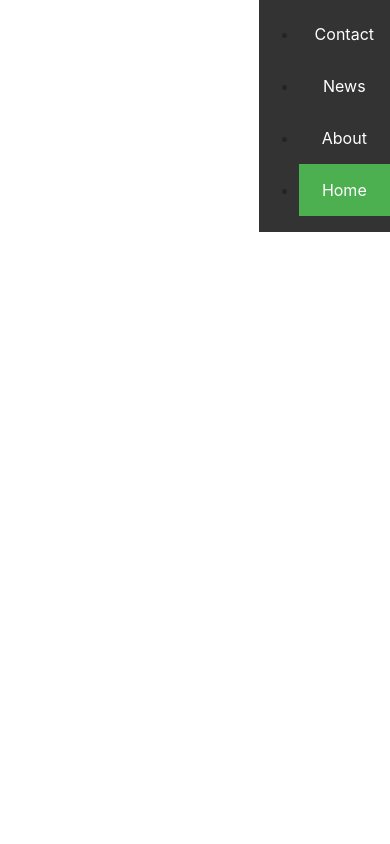
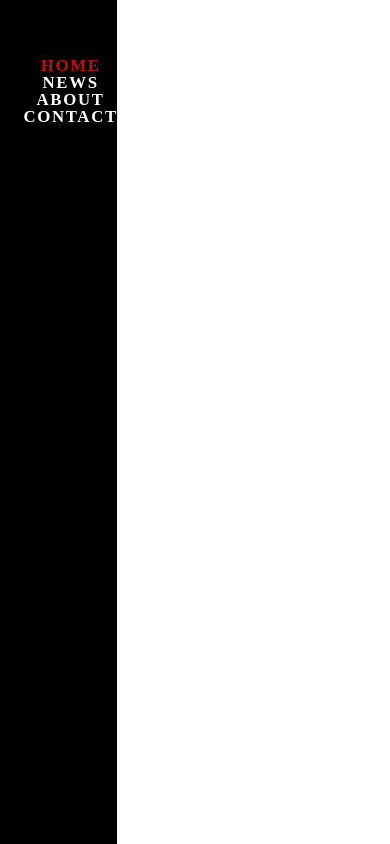
Before and after one commit to RegusAl/cs50, a plain HTML site: page Web Track/Homepage/index.html in a window 390 px wide. Drawn offline with nearby package versions, Linux system fonts and the light colour scheme.

Commit message:
responsive nav

```diff
--- a/Web Track/Homepage/_global.scss
+++ b/Web Track/Homepage/_global.scss
@@ -0,0 +1,49 @@
+* {
+  margin: 0;
+  padding: 0;
+  box-sizing: border-box;
+}
+
+html {
+  font-size: 62.5%;
+}
+
+h1 {
+  font-size: 4rem;
+}
+
+//Responsive
+
+//Responsive Nav
+@media screen and (max-width: 100rem) {
+  .menu {
+    nav {
+      h1 {
+        font-size: 3rem;
+      }
+      li {
+        line-height: 5rem;
+      }
+    }
+  }
+}
+
+@media screen and (max-width: 70rem) {
+  html {
+    font-size: 50%;
+  }
+  .menu {
+    text-align: center;
+    nav {
+      h1 {
+        display: none;
+      }
+    }
+  }
+}
+
+@media screen and (max-width: 50rem) {
+  html {
+    font-size: 35%;
+  }
+}
--- a/Web Track/Homepage/_header.scss
+++ b/Web Track/Homepage/_header.scss
@@ -1,39 +1,46 @@
-nav {
-  list-style-type: none;
-  margin: 0;
-  padding: 0;
-  overflow: hidden;
-  background-color: #333;
-  float: right;
-}
-
-ul.topnav li {
-  float: left;
-}
-
-ul.topnav li a {
-  display: block;
-  color: white;
-  text-align: center;
-  padding: 14px 16px;
-  text-decoration: none;
-}
-
-ul.topnav li a:hover:not(.active) {
-  background-color: #111;
-}
-
-ul.topnav li a.active {
-  background-color: #4caf50;
-}
-
-ul.topnav li.right {
-  float: right;
-}
-
-@media screen and (max-width: 600px) {
-  ul.topnav li.right,
-  ul.topnav li {
-    float: none;
+.menu {
+  position: fixed;
+  height: 100vh;
+  background: black;
+  width: 10vw;
+  transition: 1s;
+  #active {
+    color: rgb(200, 10, 10);
+  }
+  &:hover {
+    width: 30vw;
+  }
+  &:hover ~ main {
+    transform: perspective(80vw) rotateY(10deg) translateX(35vw) scaleY(1.2);
+  }
+  &:hover nav {
+    left: 20%;
+  }
+  nav {
+    position: absolute;
+    margin-top: 50%;
+    left: -100rem;
+    transition: 0.5s;
+    h1 {
+      padding-bottom: 2rem;
+    }
+    ul {
+      color: white;
+      text-transform: uppercase;
+      list-style-type: none;
+    }
+    li {
+      line-height: 2.5rem;
+      letter-spacing: 0.3em;
+      &:hover {
+        opacity: 0.5;
+      }
+    }
+    a {
+      font-size: 3rem;
+      text-decoration: none;
+      color: white;
+      font-weight: 600;
+    }
   }
 }
--- /dev/null
+++ b/Web Track/Homepage/_main.scss
@@ -0,0 +1,8 @@
+main {
+  width: 90%;
+  margin-left: 10vw;
+  background: #fdfdfd;
+  transition: 1s;
+  transform-origin: left center;
+  color: #d2d2d0;
+}
--- a/Web Track/Homepage/index.html
+++ b/Web Track/Homepage/index.html
@@ -5,19 +5,24 @@
     <meta name="viewport" content="width=device-width, initial-scale=1.0">
     <title>Homepage</title>
     <link rel="stylesheet" href="style.css">
-    <link rel="stylesheet" href="https://stackpath.bootstrapcdn.com/bootstrap/4.3.1/css/bootstrap.min.css">
 </head>
 <body>
     <header>
-        <nav>
-            <h1 id="logo"></h1>
-            <ul class="topnav">
-                <li><a class="right" href="#contact">Contact</a></li>
-                <li><a href="#news">News</a></li>
-                <li><a href="#about">About</a></li>
-                <li><a class="active" href="./index.html">Home</a></li>
-            </ul>
-        </nav>
+        <div class="menu">
+            <nav>
+                <ul>
+                    <h1>Albert Regus</h1>
+                    <li><a id="active" href="#">Home</a></li>
+                    <li><a href="#news">News</a></li>
+                    <li><a href="#about">About</a></li>
+                    <li><a href="#contact">Contact</a></li>
+                </ul>
+            </nav>
+        </div>
     </header>
+    <main >
+
+
+    </main>
 </body>
 </html>
--- a/Web Track/Homepage/style.scss
+++ b/Web Track/Homepage/style.scss
@@ -1,2 +1,3 @@
 @import "global";
 @import "header";
+@import "main";
```
Also changed, not shown: Web Track/Homepage/style.css, 1 other file.
